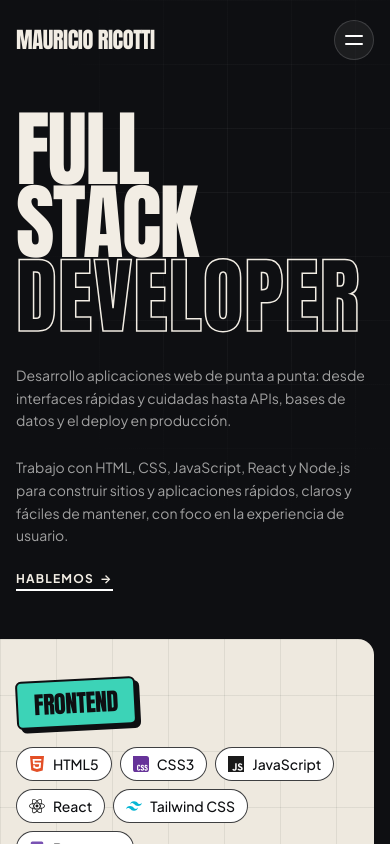
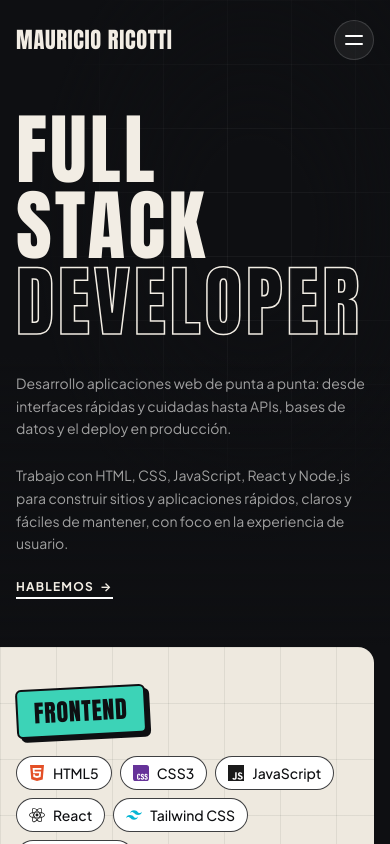
Before and after one commit to MauriRicotti/MauricioRicotti, a React (Vite) app: page / in a window 390 px wide. Shown: the top 844 px of the page. Built offline with nearby package versions, Linux system fonts and the light colour scheme; a web font is replaced by a local one.

Commit message:
Add files via upload

```diff
--- a/src/components/Footer.tsx
+++ b/src/components/Footer.tsx
@@ -179,10 +179,11 @@ export default function Footer({ profile, onOpenContact }: FooterProps) {
           </div>
         )}
 
-        <div className="pt-10 flex flex-col sm:flex-row items-center justify-between gap-3 text-xs text-neutral-400 font-mono">
+        <div className="pt-10 flex flex-col sm:flex-row items-center justify-between gap-2 sm:gap-3 text-xs text-neutral-400 font-mono text-center sm:text-left">
           <span>
-            © {new Date().getFullYear()} {profile.name}. Todos los derechos
-            reservados.
+            © {new Date().getFullYear()} {profile.name}.{" "}
+            <br className="sm:hidden" />
+            Todos los derechos reservados.
           </span>
           <span className="flex items-center gap-1 text-[#8c8c8c]">
             <span>{footer.credit}</span>
--- a/src/data/content.ts
+++ b/src/data/content.ts
@@ -42,7 +42,7 @@ export const profile: Profile = {
     { label: "Email", url: "mailto:ricottim4@gmail.com" },
     { label: "GitHub", url: "https://github.com/tu-usuario" },
     { label: "WhatsApp", url: "https://wa.me/5491141948773" },
-    { label: "Instagram", url: "https://www.instagram.com/tu-usuario" },
+    { label: "Instagram", url: "https://www.instagram.com/mauri._r" },
   ],
 };
 
@@ -124,9 +124,8 @@ export const workSection = {
 export const projects: Project[] = [
   {
     // App estrella. TODO: reemplazar descripción/tecnologías por las reales.
-    // Captura: guardala vertical (ej. 1080×2340) en public/images/projects/offbeat.jpg
-    // (o .webp) y poné image: "/images/projects/offbeat.jpg". Mientras esté vacío se muestra
-    // una pantalla de reproductor de ejemplo hecha en código.
+    // Captura vertical en public/images/projects/offbeat.webp (para cambiarla, reemplazá ese
+    // archivo). Si dejás image: "", se muestra una pantalla de reproductor de ejemplo hecha en código.
     id: "offbeat",
     name: "OffBeat",
     subtitle: "Reproductor de música local, offline y gratuito para celulares",
@@ -136,7 +135,7 @@ export const projects: Project[] = [
     description:
       "Mi proyecto más completo: una app para escuchar la música guardada en tu teléfono, sin conexión a internet, sin cuentas y gratis. Pensada para ser rápida, simple y agradable de usar todos los días.",
     tags: ["App móvil", "100% offline", "Gratuita"],
-    image: "",
+    image: "/images/projects/offbeat.webp",
     // downloadUrl: "https://play.google.com/store/apps/details?id=...",
   },
   {
--- a/src/index.css
+++ b/src/index.css
@@ -75,6 +75,38 @@ html.lenis body {
   -webkit-text-stroke: max(1.5px, 0.009em) #f2ede4;
   /* Un poco de aire entre letras para que los contornos no se crucen */
   letter-spacing: 0.012em;
+}
+
+/* ---------- Celulares: tipografía de títulos (Anton) con más aire ----------
+   Solo en pantallas chicas: letras un poco más separadas y más alto de línea.
+   El h1 y el nombre del footer se recalculan para seguir entrando en el ancho. */
+@media (max-width: 767px) {
+  .font-hero {
+    letter-spacing: 0.03em;
+  }
+  /* Títulos que tenían alto de línea menor a 1 */
+  .font-hero[class*="leading-[0."],
+  .font-hero.leading-none {
+    line-height: 1.04;
+  }
+  .hero-title.font-hero {
+    line-height: 0.98;
+    letter-spacing: 0.04em;
+    /* "DEVELOPER" mide ~4.47em con esta separación */
+    font-size: min(100cqw / 4.62, 12.2rem);
+  }
+  .hero-outline {
+    letter-spacing: 0.05em;
+  }
+  .footer-name.font-hero {
+    line-height: 0.86;
+    letter-spacing: 0.025em;
+    /* "MAURICIO RICOTTI" mide ~7.0em con esta separación */
+    font-size: calc(100cqw / 7.2);
+  }
+  .marquee-outline {
+    letter-spacing: 0.04em;
+  }
 }
 
 /* Paneles de proyectos (escritorio): el alto se calcula a partir del ancho del panel
--- a/src/lib/sound.ts
+++ b/src/lib/sound.ts
@@ -1,6 +1,9 @@
 /**
  * Pequeños efectos de sonido generados con Web Audio API (sin archivos de audio).
  */
+/** Volumen general de los efectos (1 = original). Subilo o bajalo a gusto (máx. ~4). */
+const VOLUME = 2.6;
+
 class SoundEngine {
   private ctx: AudioContext | null = null;
   enabled = true;
@@ -34,7 +37,7 @@ class SoundEngine {
       osc.frequency.setValueAtTime(from, now);
       if (to !== null)
         osc.frequency.exponentialRampToValueAtTime(to, now + duration);
-      g.gain.setValueAtTime(gain, now);
+      g.gain.setValueAtTime(Math.min(gain * VOLUME, 0.6), now);
       g.gain.exponentialRampToValueAtTime(0.001, now + duration);
       osc.connect(g);
       g.connect(this.ctx.destination);
```
Also changed, not shown: public/images/projects/offbeat.webp (added).
